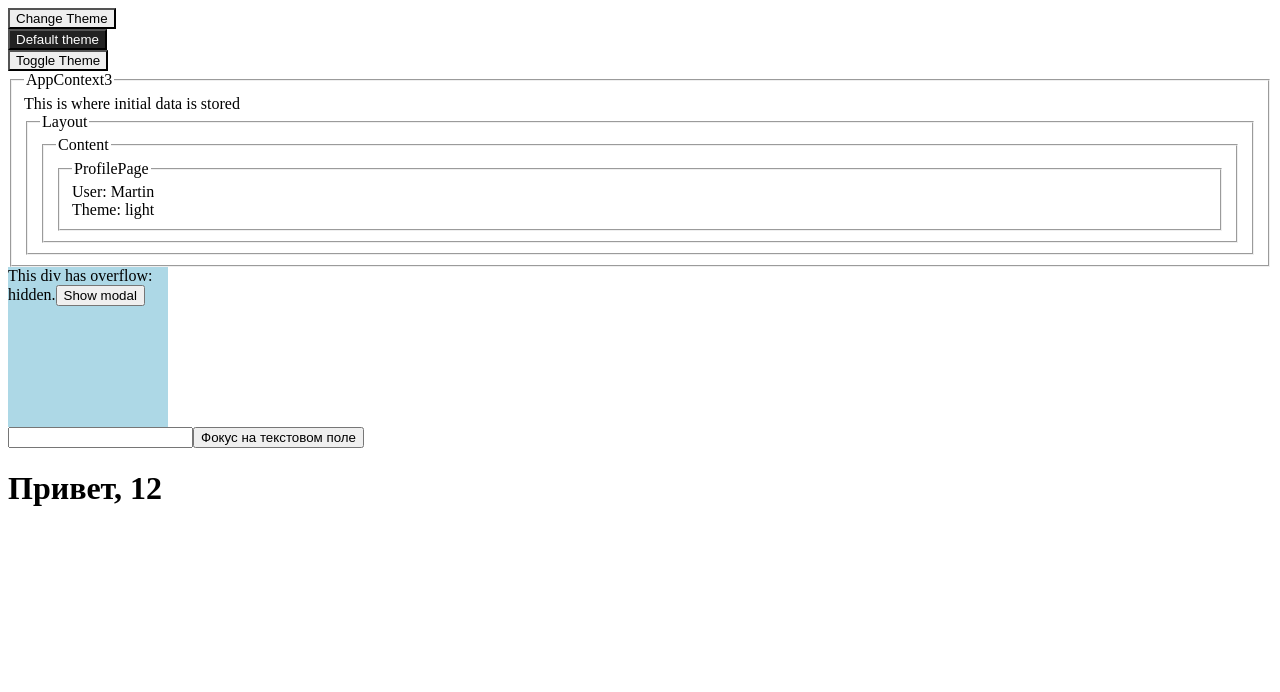
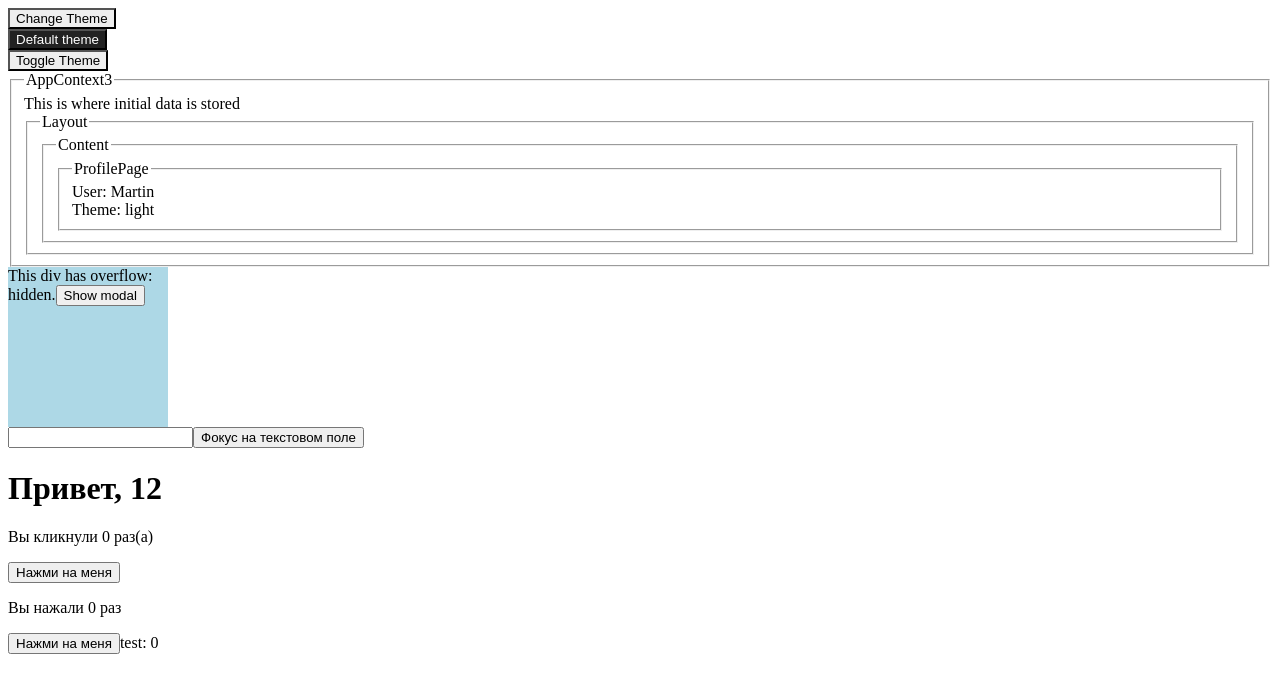
Before and after one commit to education-vk-company/lesson-5-samples, a React app: page / in a window 1280 px wide. Shown: the top 692 px of the page. Built offline with nearby package versions, Linux system fonts and the light colour scheme.

Commit message:
new hooks example

```diff
--- /dev/null
+++ b/src/2_6-react/7/AppHookEffect.js
@@ -0,0 +1,33 @@
+import React, { useState, useEffect } from 'react';
+
+export function AppHookEffect() {
+	const [count, setCount] = useState(0);
+	const [test, setTest] = useState(0);
+
+	// Аналогично componentDidMount и componentDidUpdate:
+	useEffect(() => {
+		// Обновляем заголовок документа с помощью API браузера
+		document.title = `Вы нажали ${count} раз`;
+		console.log(count);
+		// return () => {
+
+		// };
+	}, /*[count]*/);
+
+	const handleClick = () => {
+		setCount(count < 5 ? count + 1 : count);
+		if (count > 4) {
+			setTest(test + 1);
+		}
+	};
+
+	return (
+		<div>
+			<p>Вы нажали {count} раз</p>
+			<button onClick={handleClick}>
+				Нажми на меня
+			</button>
+			<span>test: {test}</span>
+		</div>
+	);
+}
--- /dev/null
+++ b/src/2_6-react/7/AppHookState.js
@@ -0,0 +1,15 @@
+import React, { useState } from 'react';
+
+export function AppHookState() {
+	// Объявление новой переменной состояния «count»
+	const [count, setCount] = useState(0);
+
+	return (
+		<div>
+			<p>Вы кликнули {count} раз(а)</p>
+			<button onClick={() => setCount(count + 1)}>
+				Нажми на меня
+			</button>
+		</div>
+	);
+}
--- /dev/null
+++ b/src/2_6-react/7/index.js
@@ -0,0 +1,2 @@
+export * from './AppHookState';
+export * from './AppHookEffect';
--- a/src/2_6-react/index.js
+++ b/src/2_6-react/index.js
@@ -4,5 +4,5 @@ export * from './3';
 export * from './4';
 export * from './5';
 export * from './6';
-// export * from './7';
+export * from './7';
 // export * from './8';
--- a/src/App.2_6.js
+++ b/src/App.2_6.js
@@ -6,7 +6,9 @@ import {
 	AppContext3,
 	AppPortal,
 	AppRef,
-	AppPropTypes
+	AppPropTypes,
+	AppHookState,
+	AppHookEffect,
 } from './2_6-react/';
 
 class App extends Component {
@@ -19,6 +21,8 @@ class App extends Component {
 				<AppPortal />
 				<AppRef />
 				<AppPropTypes />
+				<AppHookState />
+				<AppHookEffect />
 			</div>
 		);
 	}
```
